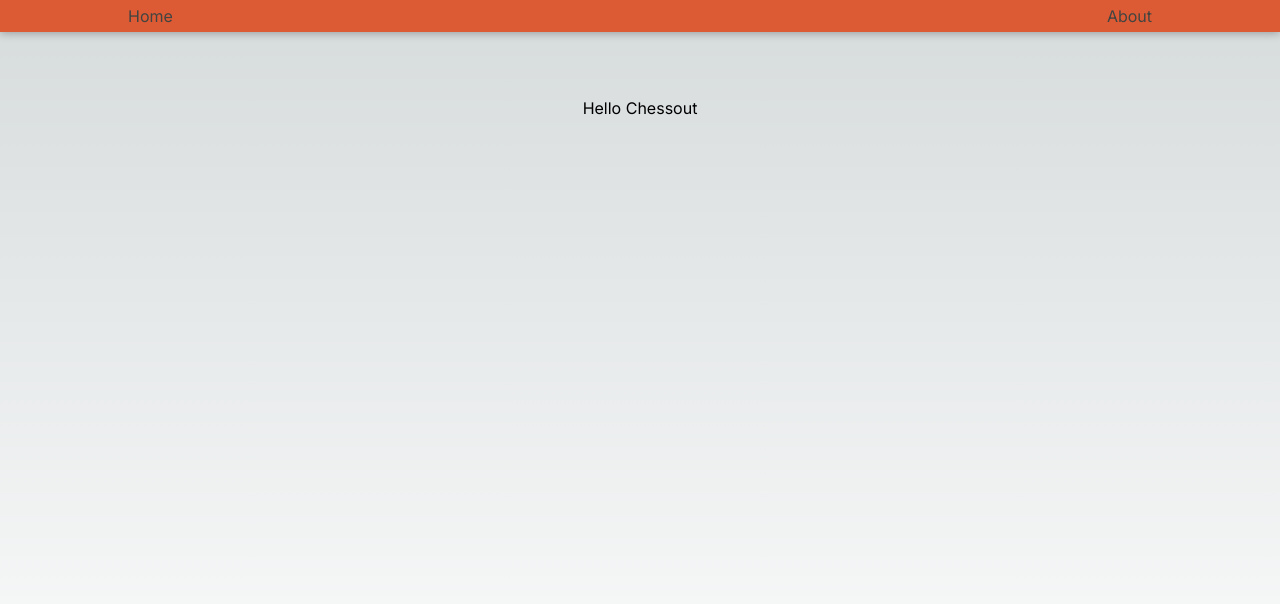
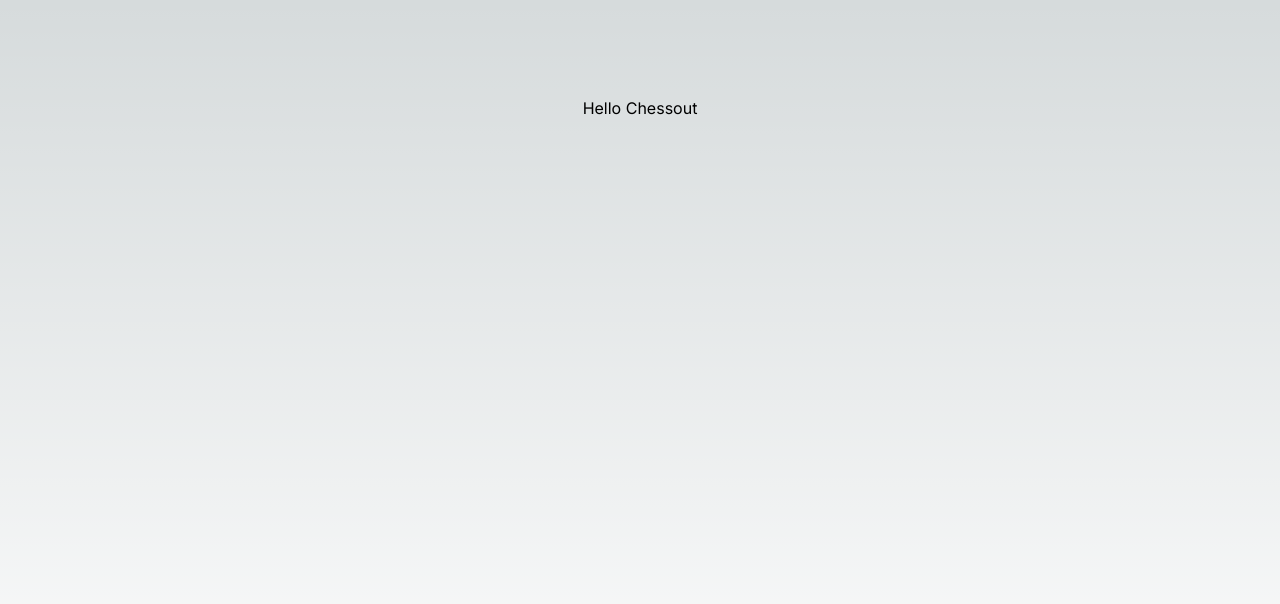
Before and after one commit to lacra-oloeriu/chessout, a Next.js app in the folder chessout-app/: page / in a window 1280 px wide. Shown: the top 604 px of the page. Built offline with nearby package versions, Linux system fonts and the light colour scheme.

Commit message:
removed Fragment

```diff
--- a/chessout-app/src/app/page.tsx
+++ b/chessout-app/src/app/page.tsx
@@ -3,17 +3,10 @@ import { Fragment } from "react";
 
 import classes from "./Header.module.css";
 
-
 export default function Home() {
   return (
-    <Fragment>
-      <header className={classes.header}>
-        <button>Home</button>
-        <button>About</button>
-      </header>
-      <main className="flex min-h-screen flex-col items-center justify-between p-24">
-        <div>Hello Chessout</div>
-      </main>
-    </Fragment>
+    <main className="flex min-h-screen flex-col items-center justify-between p-24">
+      <div>Hello Chessout</div>
+    </main>
   );
 }
```
